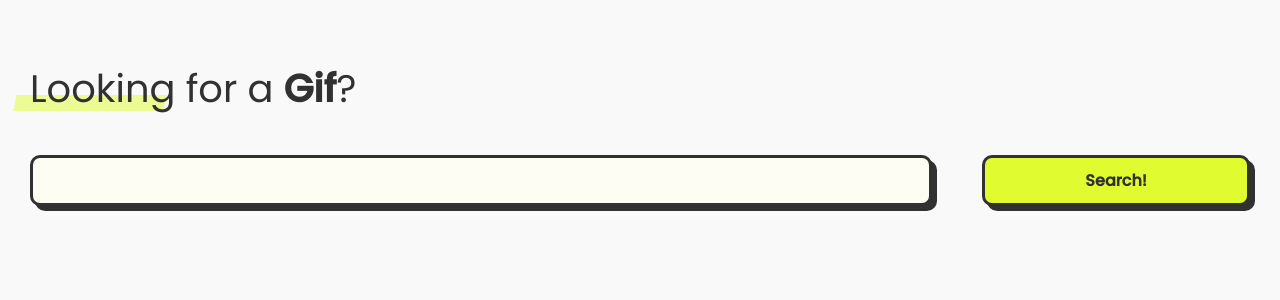
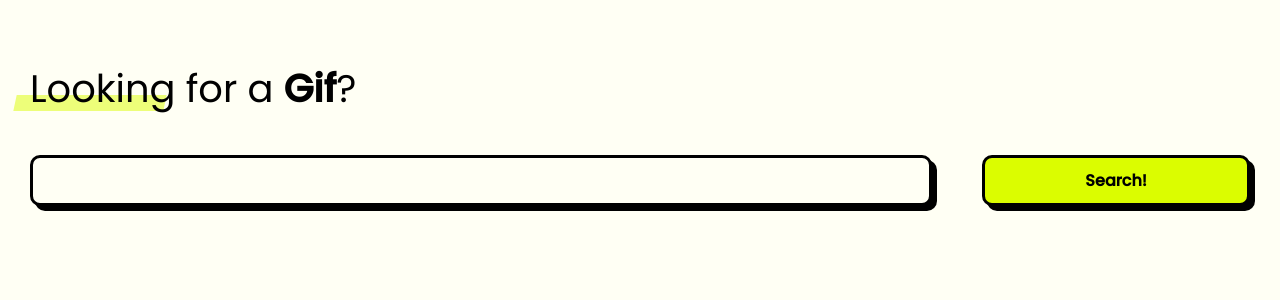
Before and after one commit to MariamLliso/looking-for-a-gif, a React (Vite) app: page / in a window 1280 px wide. Shown: the top 300 px of the page. Built offline with nearby package versions, Linux system fonts and the light colour scheme.

Commit message:
Delete opacity, change background color

```diff
--- a/src/theme/GlobalStyles.ts
+++ b/src/theme/GlobalStyles.ts
@@ -8,8 +8,7 @@ const GlobalStyle = createGlobalStyle`
     height: 100%;
 
     background-color: #FFFFF4;
-    opacity: 0.8;
-    background-image: radial-gradient(#000000 0.5px, #f9f9f9 0.5px);
+    background-image: radial-gradient(#000000 0.5px, #FFFFF4 0.5px);
     background-size: 10px 10px;
 
     font-family: 'Poppins', sans-serif;
```
